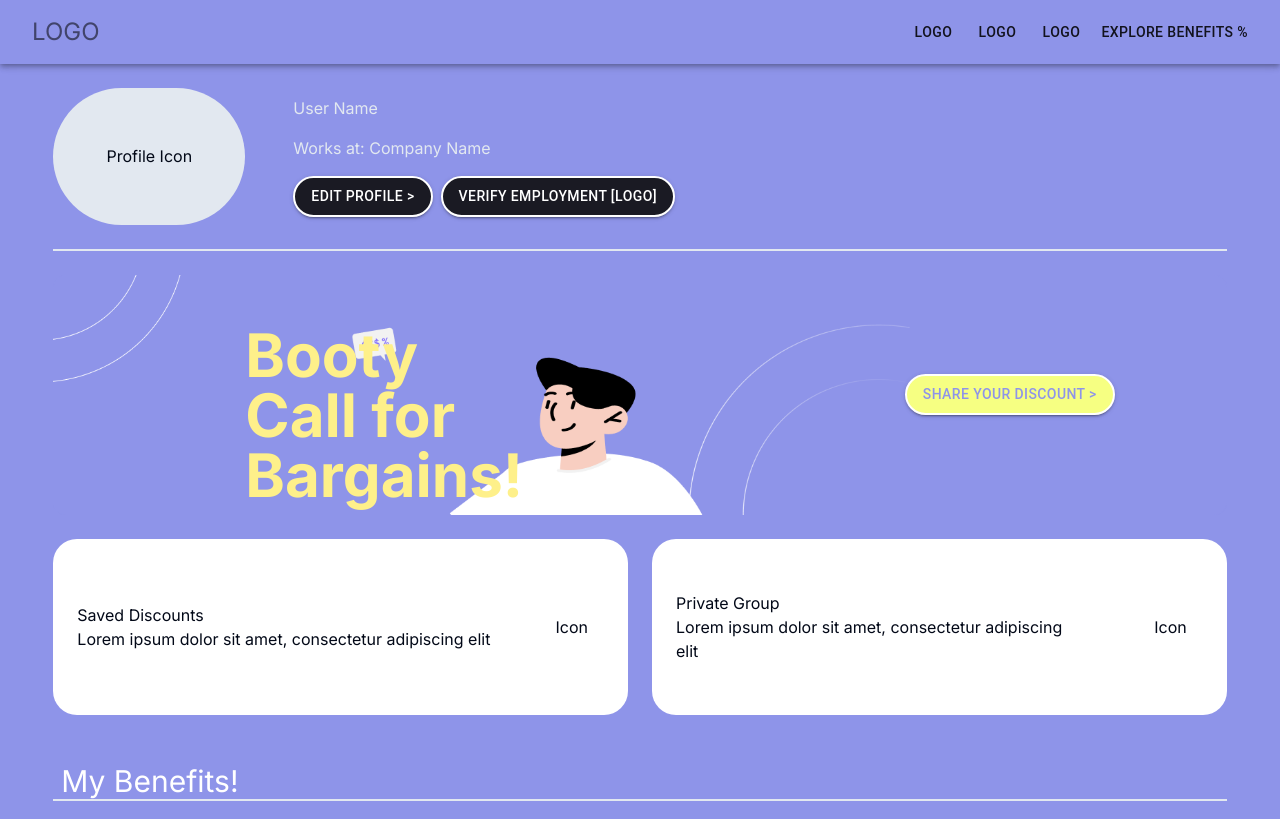
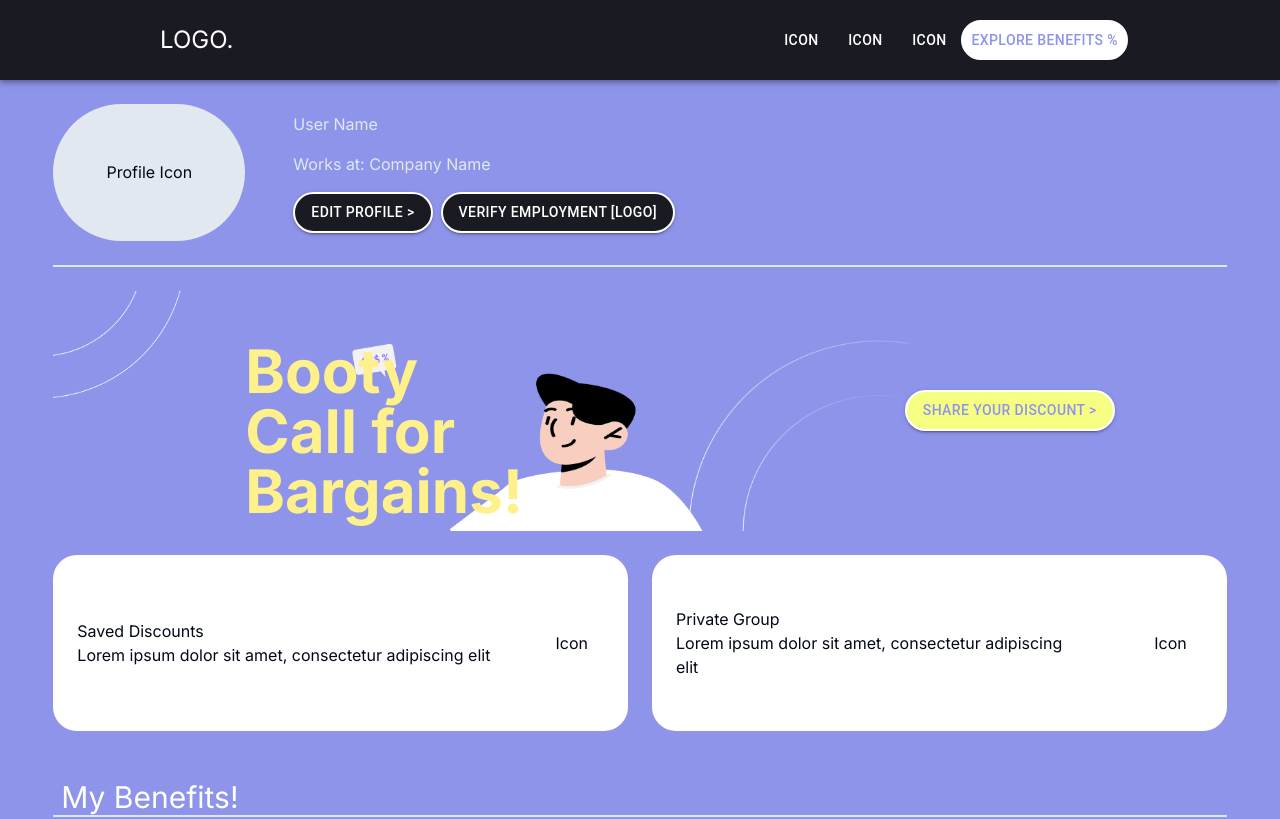
Before and after one commit to j3cio/FWB, a Next.js app in the folder fwb/: page /profile in a window 1280 px wide. Shown: the top 819 px of the page. Built offline with nearby package versions, Linux system fonts and the light colour scheme.

Commit message:
Change navbar color and text colors

```diff
--- a/fwb/components/ui/Navbar.tsx
+++ b/fwb/components/ui/Navbar.tsx
@@ -1,23 +1,41 @@
 import React from "react";
 import { AppBar, Toolbar, IconButton } from "@mui/material";
 import Button from "@mui/material/Button";
-import Typography from '@mui/material/Typography';
-
+import Typography from "@mui/material/Typography";
 
 function Navbar() {
   return (
-    <AppBar position="static">
-      <Toolbar>
-        <IconButton>
-          <div>LOGO</div>
-        </IconButton>
-        <Typography variant="h6" component="div" sx={{ flexGrow: 1 }}>
-        </Typography>
-        <Button color="inherit">LOGO</Button>
-        <Button color="inherit">LOGO</Button>
-        <Button color="inherit">LOGO</Button>
-        <Button color="inherit">Explore Benefits %</Button>
-      </Toolbar>
+    <AppBar position="static" sx={{ bgcolor: "ochre.main", border: 0, elevation: 0}}>
+      <div className="py-2 mx-32">
+        <Toolbar>
+          <IconButton sx={{ color: "primary.light" }}>
+            <div>LOGO.</div>
+          </IconButton>
+          <Typography variant="h6" component="div" sx={{ flexGrow: 1 }}></Typography>
+          <Button color="inherit" sx={{ color: "primary.light" }}>
+            ICON
+          </Button>
+          <Button color="inherit" sx={{ color: "primary.light" }}>
+            ICON
+          </Button>
+          <Button color="inherit" sx={{ color: "primary.light" }}>
+            ICON
+          </Button>
+          <Button
+            color="inherit"
+            sx={{
+              borderRadius: 28,
+              borderStyle: "solid",
+              borderColor: "white",
+              borderWidth: 2,
+              color: "primary.main",
+              bgcolor: "primary.light",
+            }}
+          >
+            Explore Benefits %
+          </Button>
+        </Toolbar>
+      </div>
     </AppBar>
   );
 }
```
